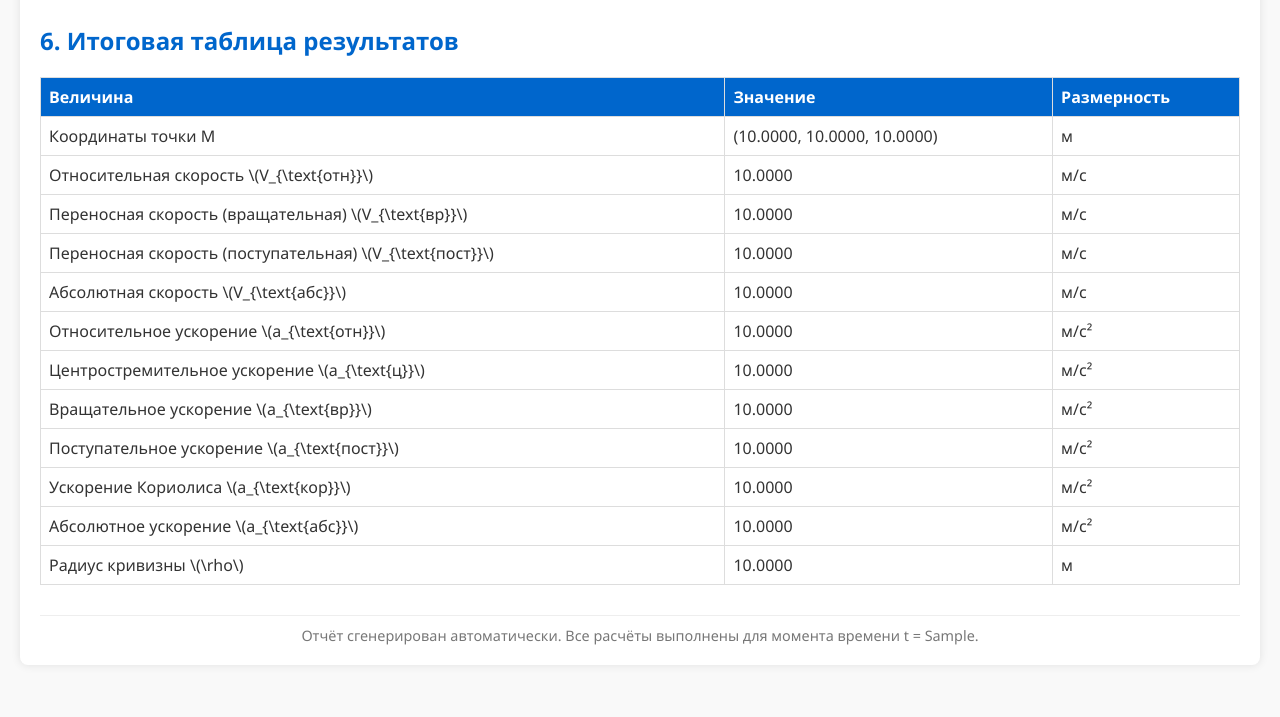
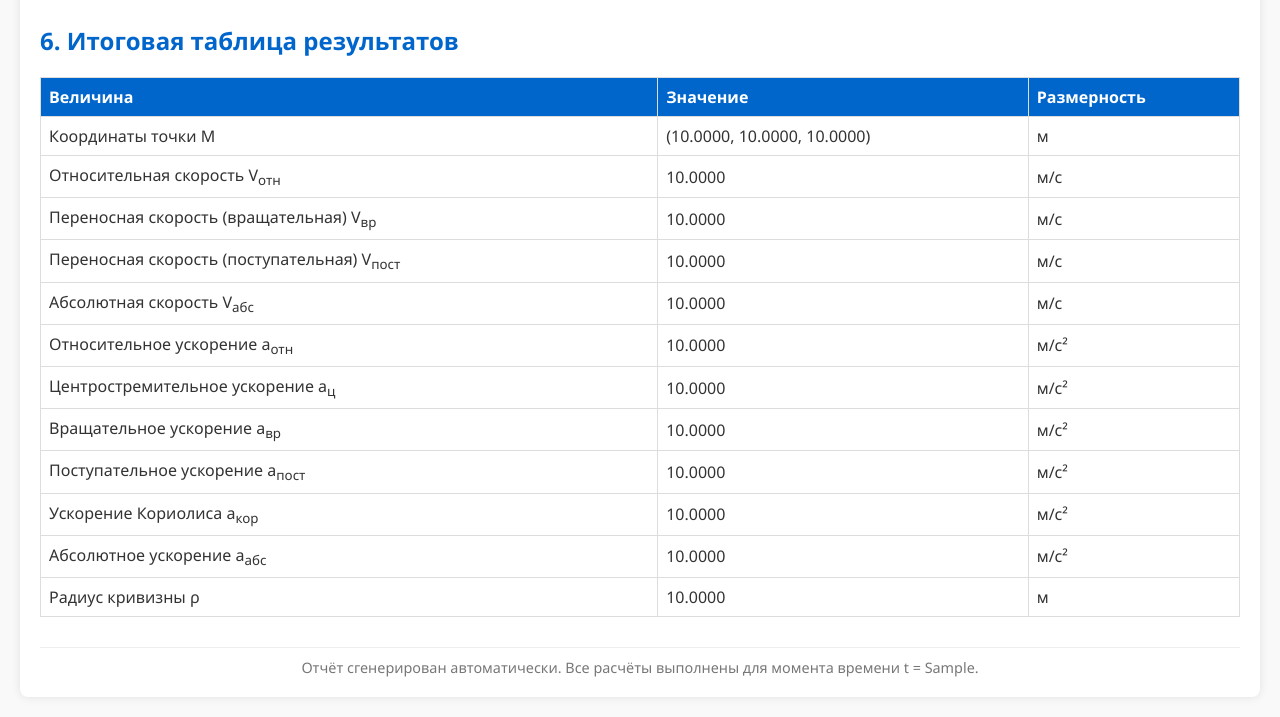
Before and after one commit to FORTYSS0/complex_motion_flask_project, a Flask app: template templates/report_export.html in a window 1280 px wide. Shown: the part 4625-5342 px from the top of the page. Before the commit the page ends 5270 px from the top, so only its background shows below. Run offline with Flask 3, Linux system fonts and the light colour scheme; the template is opened without the code that fills it: most values are stand-ins (such as "Sample title", 1, 10 or a date in 2020); parts of the project's set-up code (start-up, migrations or seed data) failed here and were passed over.

Commit message:
Update report_export.html

```diff
--- a/templates/report_export.html
+++ b/templates/report_export.html
@@ -169,7 +169,7 @@
     </div>
     <div class="graph">
         <h3>Рис. 2a. Траектория и векторы скоростей (исходная система координат)</h3>
-        <img src="{{ images.trajectory_with_velocities }}" alt="Траектория с векторами скоростей">
+        <img src="{{ images.trajectory }}" alt="Траектория с векторами скоростей">
     </div>
     <div class="graph">
         <h3>Рис. 3. Векторы ускорений в точке \(M\) (оси: \(\omega,\ a_{\text{cor}},\ a_{\text{отн}}\))</h3>
@@ -177,30 +177,28 @@
     </div>
     <div class="graph">
         <h3>Рис. 3a. Траектория и векторы ускорений (исходная система координат)</h3>
-        <img src="{{ images.trajectory_with_accelerations }}" alt="Траектория с векторами ускорений">
+        <img src="{{ images.trajectory }}" alt="Траектория с векторами ускорений">
     </div>
 
     <h2>6. Итоговая таблица результатов</h2>
-    <div class="table-wrapper">
     <table>
         <thead>
             <tr><th>Величина</th><th>Значение</th><th>Размерность</th> </thead>
         <tbody>
             <tr><td>Координаты точки M</td><td>({{ "%.4f"|format(data.point[0]) }}, {{ "%.4f"|format(data.point[1]) }}, {{ "%.4f"|format(data.point[2]) }})</td><td>м</td> </tr>
-                <tr><td>Относительная скорость \(V_{\text{отн}}\)</td><td>{{ "%.4f"|format(data.V_rel_mod) }}</td><td>м/с</td> </tr>
-                <tr><td>Переносная скорость (вращательная) \(V_{\text{вр}}\)</td><td>{{ "%.4f"|format(data.V_rot_mod) }}</td><td>м/с</td> </tr>
-                <tr><td>Переносная скорость (поступательная) \(V_{\text{пост}}\)</td><td>{{ "%.4f"|format(data.V_trans_post_mod) }}</td><td>м/с</td> </tr>
-                <tr><td>Абсолютная скорость \(V_{\text{абс}}\)</td><td>{{ "%.4f"|format(data.V_abs_mod) }}</td><td>м/с</td> </tr>
-                <tr><td>Относительное ускорение \(a_{\text{отн}}\)</td><td>{{ "%.4f"|format(data.a_rel_mod) }}</td><td>м/с²</td> </tr>
-                <tr><td>Центростремительное ускорение \(a_{\text{ц}}\)</td><td>{{ "%.4f"|format(data.a_centr_mod) }}</td><td>м/с²</td> </tr>
-                <tr><td>Вращательное ускорение \(a_{\text{вр}}\)</td><td>{{ "%.4f"|format(data.a_rot_mod) }}</td><td>м/с²</td> </tr>
-                <tr><td>Поступательное ускорение \(a_{\text{пост}}\)</td><td>{{ "%.4f"|format(data.a_trans_post_mod) }}</td><td>м/с²</td> </tr>
-                <tr><td>Ускорение Кориолиса \(a_{\text{кор}}\)</td><td>{{ "%.4f"|format(data.a_cor_mod) }}</td><td>м/с²</td> </tr>
-                <tr><td>Абсолютное ускорение \(a_{\text{абс}}\)</td><td>{{ "%.4f"|format(data.a_abs_mod) }}</td><td>м/с²</td> </tr>
-                <tr><td>Радиус кривизны \(\rho\)</td><td>{{ "%.4f"|format(data.rho) }}</td><td>м</td> </tr>
+            <tr><td>Относительная скорость V<sub>отн</sub></td><td>{{ "%.4f"|format(data.V_rel_mod) }}</td><td>м/с</td> </tr>
+            <tr><td>Переносная скорость (вращательная) V<sub>вр</sub></td><td>{{ "%.4f"|format(data.V_rot_mod) }}</td><td>м/с</td> </tr>
+            <tr><td>Переносная скорость (поступательная) V<sub>пост</sub></td><td>{{ "%.4f"|format(data.V_trans_post_mod) }}</td><td>м/с</td> </tr>
+            <tr><td>Абсолютная скорость V<sub>абс</sub></td><td>{{ "%.4f"|format(data.V_abs_mod) }}</td><td>м/с</td> </tr>
+            <tr><td>Относительное ускорение a<sub>отн</sub></td><td>{{ "%.4f"|format(data.a_rel_mod) }}</td><td>м/с²</td> </tr>
+            <tr><td>Центростремительное ускорение a<sub>ц</sub></td><td>{{ "%.4f"|format(data.a_centr_mod) }}</td><td>м/с²</td> </tr>
+            <tr><td>Вращательное ускорение a<sub>вр</sub></td><td>{{ "%.4f"|format(data.a_rot_mod) }}</td><td>м/с²</td> </tr>
+            <tr><td>Поступательное ускорение a<sub>пост</sub></td><td>{{ "%.4f"|format(data.a_trans_post_mod) }}</td><td>м/с²</td> </tr>
+            <tr><td>Ускорение Кориолиса a<sub>кор</sub></td><td>{{ "%.4f"|format(data.a_cor_mod) }}</td><td>м/с²</td> </tr>
+            <tr><td>Абсолютное ускорение a<sub>абс</sub></td><td>{{ "%.4f"|format(data.a_abs_mod) }}</td><td>м/с²</td> </tr>
+            <tr><td>Радиус кривизны ρ</td><td>{{ "%.4f"|format(data.rho) }}</td><td>м</td> </tr>
         </tbody>
     </table>
-    </div>
 
     <div class="footer">
         Отчёт сгенерирован автоматически. Все расчёты выполнены для момента времени t = {{ data.t }}.
```
Lines whose indentation alone changed are shown as unchanged.
